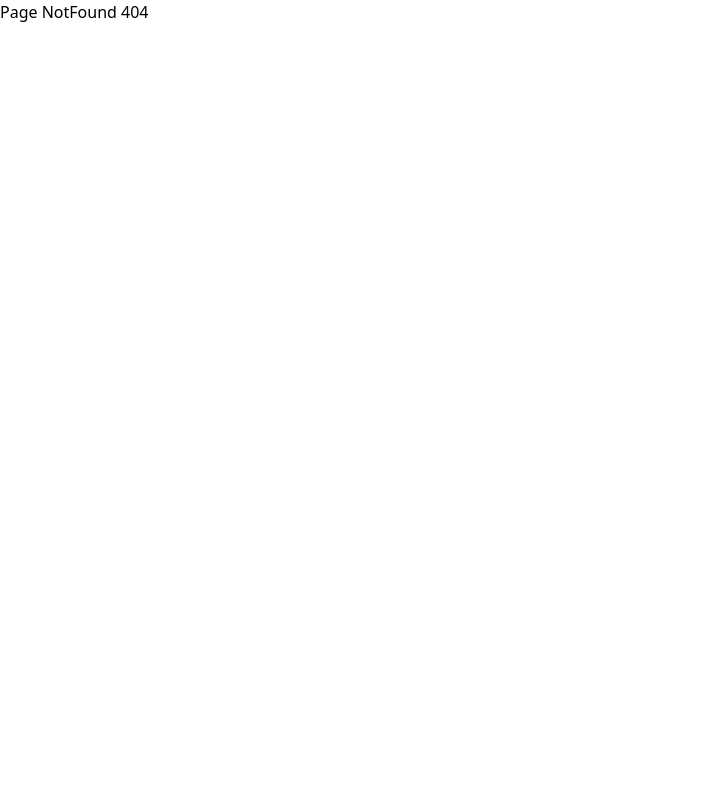
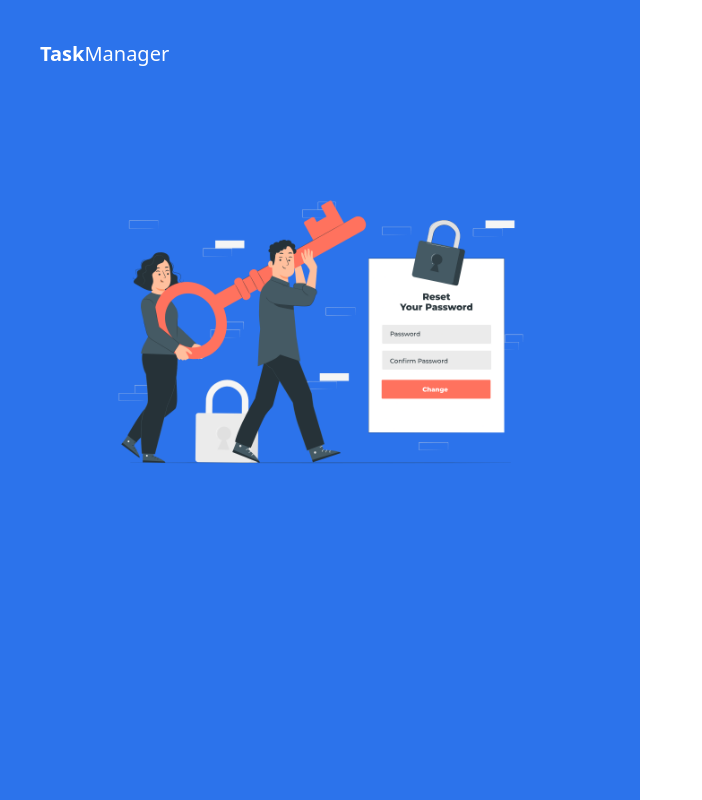
Before and after one commit to b1621/task-manager, a React (Vite) app in the folder client/: page /login in a window 1280 px wide. Before the commit this address had no page. Shown: the whole page, without its empty margins (0-702 px from the left). Built offline with nearby package versions, Linux system fonts and the light colour scheme.

Commit message:
login page route created

```diff
--- a/client/src/App.jsx
+++ b/client/src/App.jsx
@@ -5,6 +5,7 @@ import TaskGroup from "./pages/TaskGroup";
 import Layout from "./pages/Layout";
 import NotFound from "./pages/NotFound";
 import Tasks from "./pages/Tasks";
+import LoginPage from "./pages/LoginPage";
 
 function App() {
   return (
@@ -14,6 +15,7 @@ function App() {
         <BrowserRouter>
           <Routes>
             <Route path="/" element={<Home />} />
+            <Route path="/login" element={<LoginPage />} />
             <Route path="/group/:groupId" element={<Layout />}>
               <Route path="" element={<TaskGroup />} />
               <Route path="team" element={"team"} />
--- /dev/null
+++ b/client/src/pages/LoginPage.jsx
@@ -0,0 +1,18 @@
+import React from "react";
+
+const LoginPage = () => {
+  return (
+    <div className="grid min-h-screen grid-cols-2">
+      <div className="bg-primaryColor">
+        <h2 className="m-10 text-xl text-white">
+          {" "}
+          <span className="font-semibold">Task</span>Manager
+        </h2>
+        <img className="m-auto w-[70%]" src="/Reset password-pana.png" alt="" />
+      </div>
+      <div></div>
+    </div>
+  );
+};
+
+export default LoginPage;
--- a/client/tailwind.config.js
+++ b/client/tailwind.config.js
@@ -2,7 +2,11 @@
 export default {
   content: ["./index.html", "./src/**/*.{js,ts,jsx,tsx}"],
   theme: {
-    extend: {},
+    extend: {
+      colors: {
+        primaryColor: "#2C73EB",
+      },
+    },
     fontFamily: {
       fontPlayfair: ["Playfair Display", "serif"],
       fontBarlow: ["Barlow", "sans-serif"],
```
Also changed, not shown: client/public/Reset password-pana.png (added), client/public/pngtree-purple-gradient-multi-te-removebg-preview.png (added).
